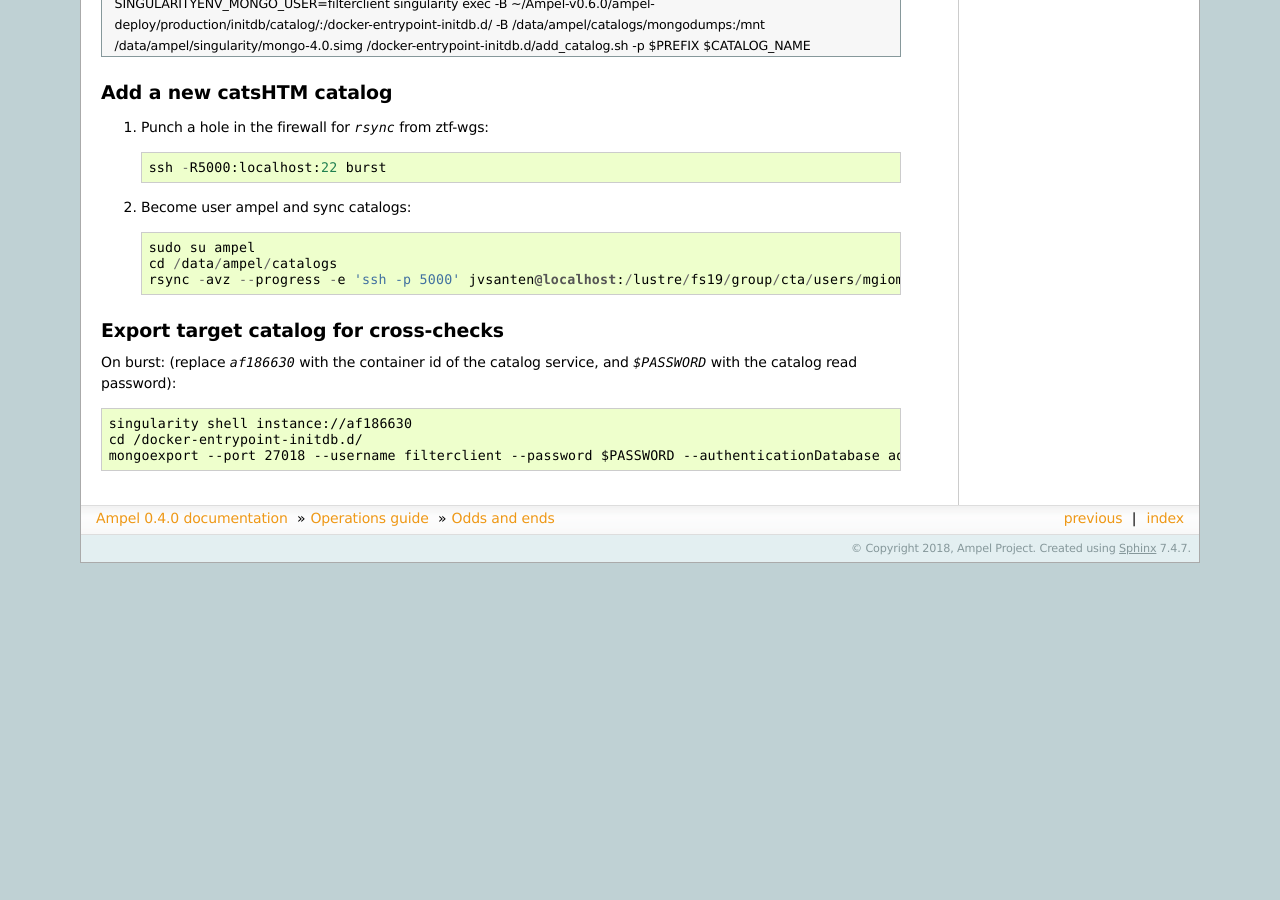
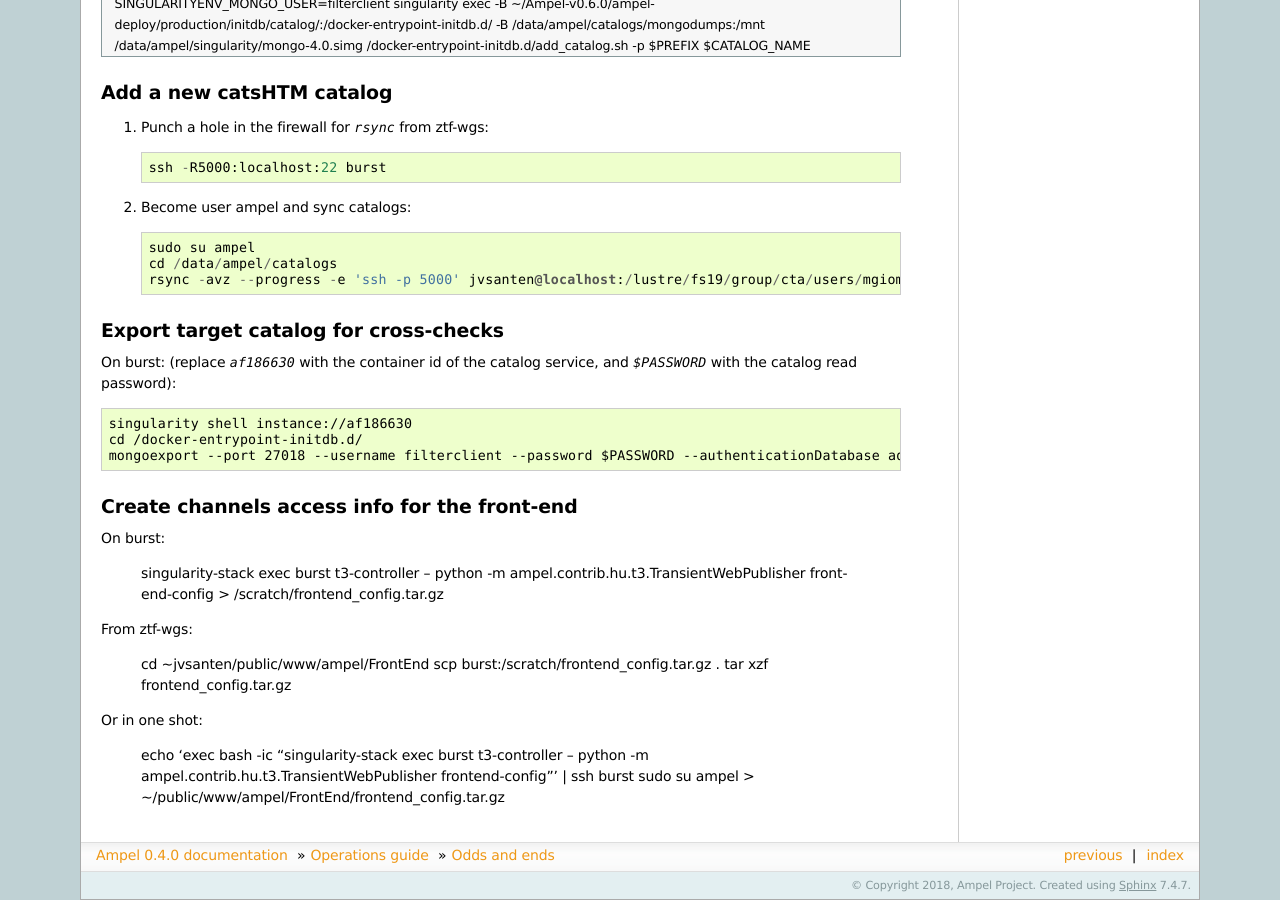
Before and after one commit to AmpelProject/Ampel-core, a Sphinx documentation site: the page built from docs/operations/misc.rst, in a window 1280 px wide and 900 px high, scrolled down 2678 px. Built offline with Sphinx 7.4.7, drawn with Linux system fonts in a browser that asks for light colours; before the commit the page ends 3241 px from its top, so only the background shows below that.

Commit message:
docs: generate frontend config

```diff
--- a/docs/operations/misc.rst
+++ b/docs/operations/misc.rst
@@ -182,3 +182,20 @@
   singularity shell instance://af186630
   cd /docker-entrypoint-initdb.d/
   mongoexport --port 27018 --username filterclient --password $PASSWORD --authenticationDatabase admin --db ToO --collection neutrinos --jsonArray -o neutrinos.json
+
+Create channels access info for the front-end
+=============================================
+
+On burst:
+
+  singularity-stack exec burst t3-controller -- python -m ampel.contrib.hu.t3.TransientWebPublisher frontend-config > /scratch/frontend_config.tar.gz
+
+From ztf-wgs:
+
+  cd ~jvsanten/public/www/ampel/FrontEnd
+  scp burst:/scratch/frontend_config.tar.gz .
+  tar xzf frontend_config.tar.gz
+
+Or in one shot:
+
+  echo 'exec bash -ic "singularity-stack exec burst t3-controller -- python -m ampel.contrib.hu.t3.TransientWebPublisher frontend-config"' | ssh burst sudo su ampel > ~/public/www/ampel/FrontEnd/frontend_config.tar.gz
```
